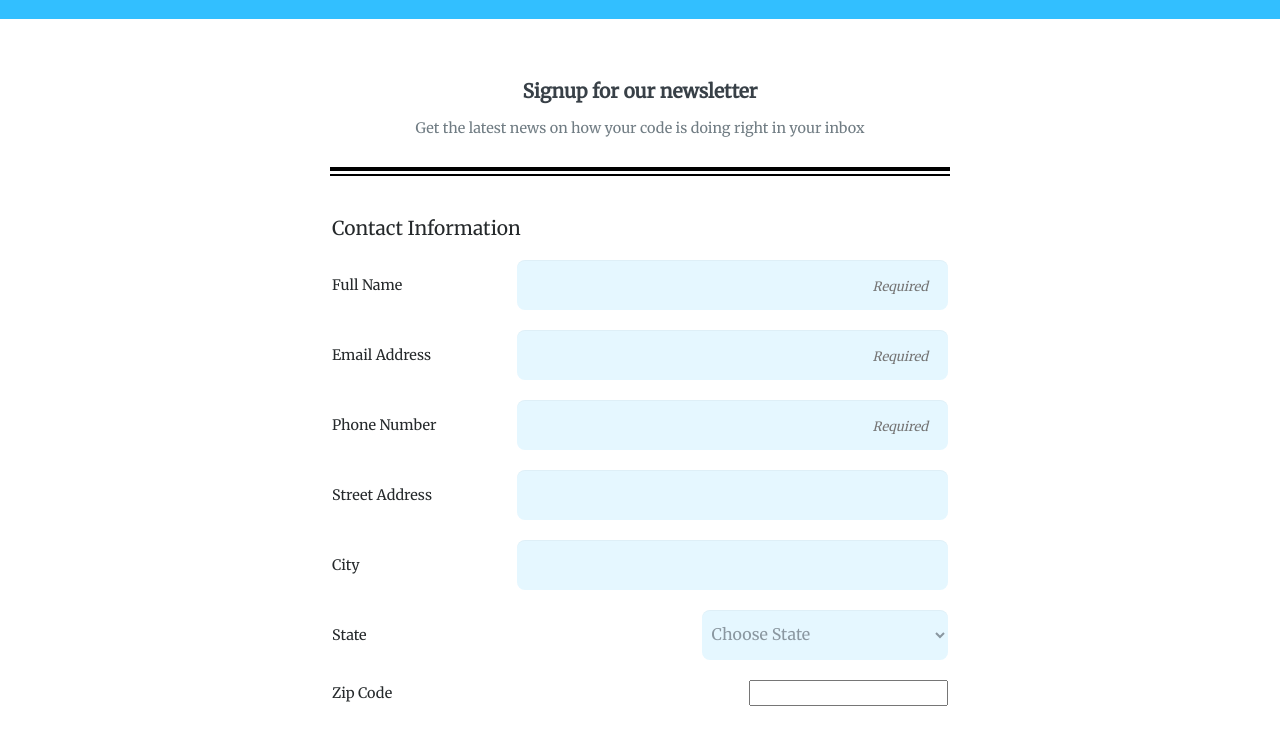
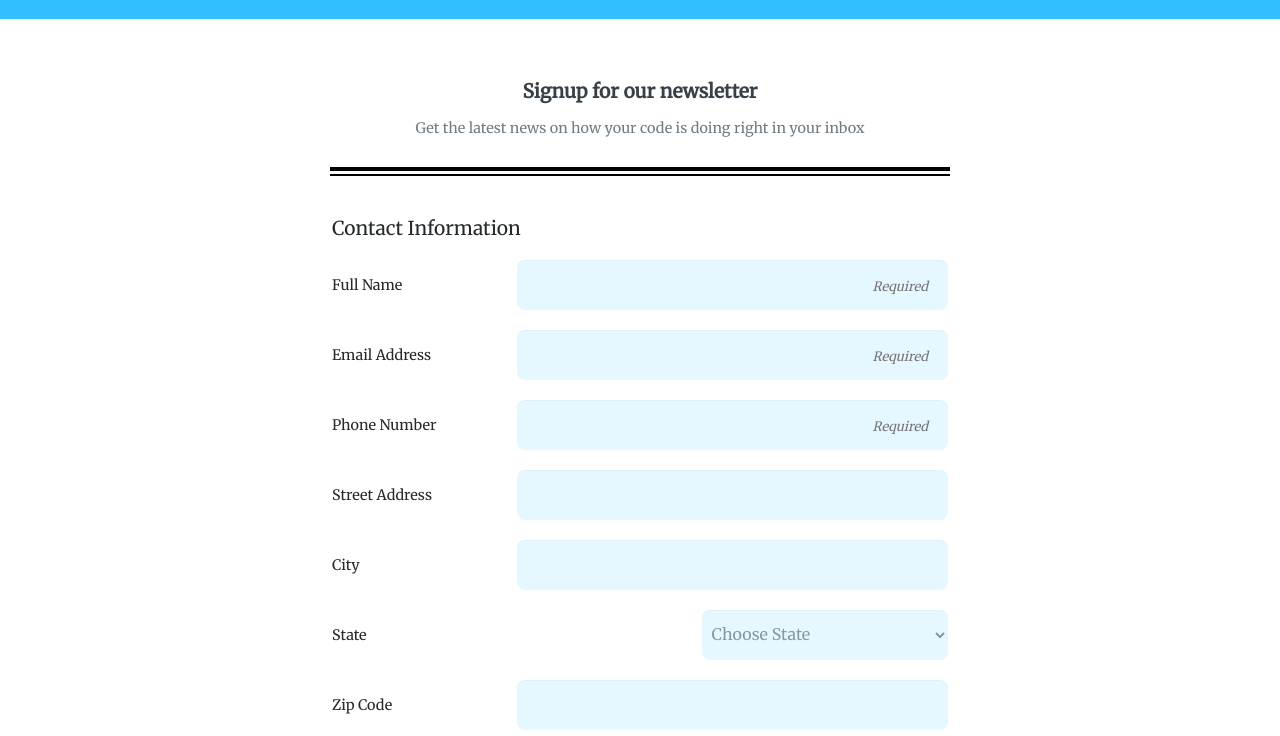
Before and after one commit to YuraMos/techdegree-project-3, a plain HTML site: page index.html in a window 1280 px wide. Shown: the part 64-800 px from the top of the page. Drawn offline with Linux system fonts and the light colour scheme.

Commit message:
fixed width and zip input

```diff
--- a/css/style.css
+++ b/css/style.css
@@ -48,7 +48,7 @@ p{
 
 
 .form {
-  max-width: 320px;
+  max-width: 90%;
   margin: 10px auto;
   padding: 10px 20px;
   background: #fff;
@@ -86,6 +86,7 @@ input[type="tel"],
 input[type="street-address"],
 input[type="city"],
 input[type="postal-code"],
+input[type="number"],
 select {
   background: rgba(255,255,255,0.1);
   border: none;
@@ -108,6 +109,7 @@ input[type="tel"]:focus,
 input[type="street-address"]:focus,
 input[type="city"]:focus,
 input[type="postal-code"]:focus,
+input[type="number"]:focus,
 select:focus {
 	border: 3px solid #08946d;
   background-color: #ffefef;
@@ -266,7 +268,8 @@ input[type="email"],
 input[type="tel"],
 input[type="street-address"],
 input[type="city"],
-input[type="postal-code"]
+input[type="postal-code"],
+input[type="number"]
  {
   background: rgba(255,255,255,0.1);
   background-color: #e5f7ff;
```
